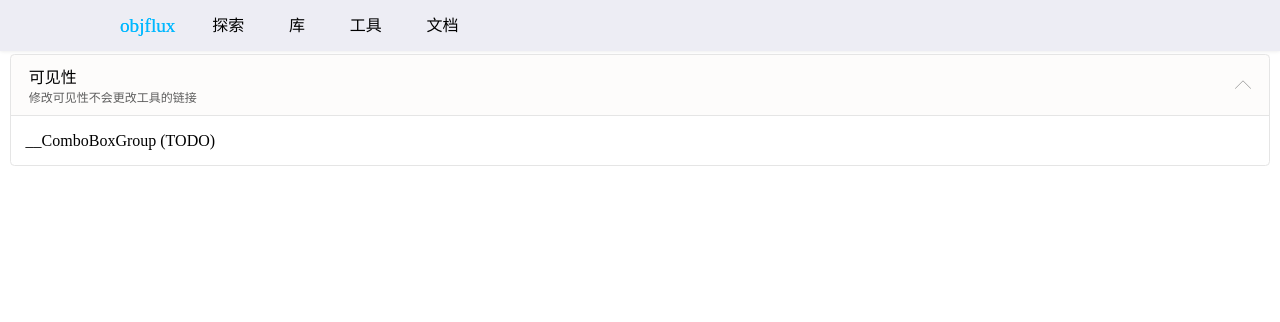
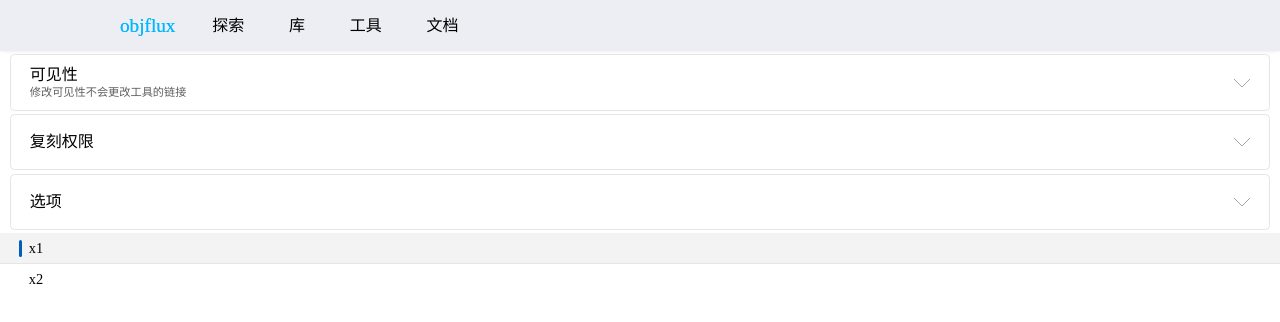
Before and after one commit to x6eull/objflux, a React (Vite) app: page / in a window 1280 px wide. Shown: the top 322 px of the page. Built offline with nearby package versions, Linux system fonts and the light colour scheme.

Commit message:
Add Folder and OptionGroup

```diff
--- a/package.json
+++ b/package.json
@@ -17,7 +17,7 @@
     "react-router-dom": "^6.11.0"
   },
   "devDependencies": {
-    "@types/react": "^18.0.28",
+    "@types/react": "^18.2.15",
     "@types/react-dom": "^18.0.11",
     "@typescript-eslint/eslint-plugin": "^5.57.1",
     "@typescript-eslint/parser": "^5.57.1",
--- a/src/Folder/Folder.scss
+++ b/src/Folder/Folder.scss
@@ -1,14 +1,26 @@
-.moption {
+.folder {
   display: flex;
   margin: .2rem .6rem;
   flex-direction: column;
   cursor: default;
-  user-select: none;
   position: relative;
+  padding: 1px;
+  // border: 1px solid transparent;
+  // border-radius: 4.5px;
+  overflow: hidden;
+
+  &.nested {
+    margin: 0;
+    padding: 0;
+
+    &::after {
+      display: none;
+    }
+  }
 
   &::after {
     content: ' ';
-    overflow: hidden;
+    color: transparent;
     display: block;
     position: absolute;
     top: 0;
@@ -19,14 +31,25 @@
     border: 1px solid #e5e5e5;
     border-radius: 4.5px;
     pointer-events: none;
+    z-index: 200;
   }
 
   .control-card {
     display: flex;
-    background-color: #fdfcfb;
+    user-select: none;
+    $control-card-vertical-padding: .75rem;
+    $margin-for-desc: .2rem;
+    $title-font-size: 1rem;
+    $desc-font-size: .7rem;
+    padding: $control-card-vertical-padding 1.2rem;
+    flex-direction: row;
+    justify-content: space-between;
+    min-height: $title-font-size+$margin-for-desc+$desc-font-size;
+    box-sizing: content-box;
+    z-index: 120;
 
     &:hover {
-      background-color: #f6f6f6;
+      background-color: #f9f9f9;
     }
 
     &:active {
@@ -41,22 +64,20 @@
       border-bottom: 1px solid #e5e5e5;
     }
 
-    padding: 0 1.2rem;
-    flex-direction: row;
-    justify-content: space-between;
-    height: 3.8rem;
-
     .text {
       display: flex;
       flex-direction: column;
       justify-content: center;
 
       .title {
-        font-size: 1em;
+        font-size: $title-font-size;
+        line-height: $title-font-size;
       }
 
       .desc {
-        font-size: 0.75em;
+        margin-top: $margin-for-desc;
+        font-size: $desc-font-size;
+        line-height: $desc-font-size;
         color: #5e5e5e;
       }
     }
@@ -75,12 +96,14 @@
 
   .content-card {
     display: flex;
+    flex-direction: column;
     height: 0;
     overflow: hidden;
     position: relative;
     top: -.3rem;
-    opacity: .6;
-    transition: all .15s ease-out;
+    opacity: .4;
+    transition: all .2s ease-out;
+    z-index: 110;
 
     &.expanded {
       opacity: 1;
--- a/src/Folder/Folder.tsx
+++ b/src/Folder/Folder.tsx
@@ -1,13 +1,15 @@
-import { useState } from 'react';
+import { useState, useContext } from 'react';
 import { FolderIcon } from './FolderIcon';
 import './Folder.scss';
+import { FolderLevelContext } from './FolderLevelContext';
 
 export function Folder
   ({ title = '选项', desc, children, initialExpanded = false, onChange }: { title?: string, desc?: string, children?: React.ReactNode, initialExpanded?: boolean, onChange?: (expanded: boolean) => void }) {
   const [expanded, setExpanded] = useState<boolean>(initialExpanded);
+  const level = useContext(FolderLevelContext);
   return (
-    <div className={'moption'}>
-      <div className={'control-card' + (expanded ? ' expanded' : '')} onClick={() => {
+    <div className={'folder' + (level > 0 ? ' nested' : '')}>
+      <div style={level > 0 ? { paddingLeft: `${(level + 1) * 1.2}rem` } : {}} className={'control-card' + (expanded ? ' expanded' : '')} onClick={() => {
         const e = !expanded;
         setExpanded(e);
         onChange?.(e);
@@ -19,7 +21,9 @@ export function Folder
         <div className={'icon' + (expanded ? ' expanded' : '')}><FolderIcon className='inner' /></div>
       </div>
       <div className={'content-card' + (expanded ? ' expanded' : '')}>
-        {children}
+        <FolderLevelContext.Provider value={level + 1}>
+          {children}
+        </FolderLevelContext.Provider>
       </div>
     </div>);
 }
--- /dev/null
+++ b/src/Folder/FolderLevelContext.ts
@@ -0,0 +1,3 @@
+import { createContext } from 'react';
+
+export const FolderLevelContext = createContext<number>(0);
--- a/src/Index/Index.tsx
+++ b/src/Index/Index.tsx
@@ -1,6 +1,16 @@
+import { useState } from 'react';
+
 import { Folder } from '../Folder/Folder';
+import { OptionGroup } from '../OptionGroup/OptionGroup';
 
 export function IndexElement() {
-  return (<><Folder initialExpanded title='可见性' desc='修改可见性不会更改工具的链接' >
-    <div style={{ margin: '1rem' }}>__ComboBoxGroup (TODO)</div></Folder></>);
+  const [i1, setI1] = useState(0);
+  const [i2, setI2] = useState(0);
+  const [i3, setI3] = useState(0);
+  return (<><Folder title='可见性' desc='修改可见性不会更改工具的链接' >
+    <OptionGroup current={i1} onChange={setI1} options={[{ title: '公开', desc: '任何人都可使用此工具' }, { title: '仅链接', desc: '此工具不显示在探索页或您的公开工具中，但通过链接仍可使用，用户也可以收藏' }, { title: '私有', desc: '仅您可使用此工具' }]} /></Folder><Folder title='复刻权限' >
+      <OptionGroup current={i2} onChange={setI2} options={[{ title: '所有人', desc: '所有登录用户均可复刻此工具' }, { title: '需要申请', desc: '用户可以申请复刻此工具' }, { title: '仅自己' }]} /></Folder>
+    <Folder> <Folder> <Folder> <Folder><OptionGroup current={i3} onChange={setI3} options={['x1', 'x2']} /></Folder></Folder> </Folder> </Folder>
+    <OptionGroup current={i3} onChange={setI3} options={['x1', 'x2']} />
+  </>);
 }
--- /dev/null
+++ b/src/OptionGroup/OptionGroup.scss
@@ -0,0 +1,69 @@
+.option-group {
+  display: flex;
+  flex-direction: column;
+  width: 100%;
+  list-style: none;
+  padding: 0;
+  margin: 0;
+
+  .option {
+    &:not(:first-child) {
+      border-top: 1px solid #e5e5e5;
+    }
+
+    display: flex;
+    flex-direction: row;
+    align-items: center;
+    padding: .4rem 2.4rem;
+
+    &:hover {
+      background-color: #f9f9f9;
+    }
+
+    &:active {
+      background-color: #fdfdfd;
+    }
+
+    &.selected {
+      background-color: #f3f3f3;
+
+      &:hover {
+        background-color: #f7f7f7;
+      }
+
+      .line-decoration {
+        transition: height .25s ease-out;
+        height: 1.1rem;
+      }
+    }
+
+    .line-decoration {
+      display: inline-block;
+      width: .2rem;
+      height: 0;
+      transition: height .1s ease-out;
+      border: 0 solid transparent;
+      border-radius: 99999px;
+      margin-right: .4rem;
+      background-color: #005fba;
+      overflow: hidden;
+      box-sizing: border-box;
+    }
+
+    .text {
+      display: flex;
+      flex-direction: column;
+      justify-content: center;
+
+      .title {
+        font-size: .9rem;
+      }
+
+      .desc {
+        color: #5e5e5e;
+        font-size: .6rem;
+      }
+    }
+
+  }
+}
--- /dev/null
+++ b/src/OptionGroup/OptionGroup.tsx
@@ -0,0 +1,19 @@
+import { useContext } from 'react';
+import { FolderLevelContext } from '../Folder/FolderLevelContext';
+import './OptionGroup.scss';
+
+export function OptionGroup({ options, current = 0, onChange }: { options: ({ title: string, desc?: string } | string)[], current?: number, onChange?: (i: number) => void }) {
+  const sel = options.map(s => typeof s === 'string' ? { title: s } : s);
+  const level = useContext(FolderLevelContext);
+  return (<ul className='option-group'>
+    {sel.map((s, i) => (<li style={{ paddingLeft: `${(level + 1) * 1.2}rem` }} className={'option' + (i === current ? ' selected' : '')} key={i} onClick={() => {
+      onChange?.(i);
+    }}>
+      <div className='line-decoration' />
+      <div className='text'>
+        <div className='title'>{s.title}</div>
+        {s.desc ? (<div className='desc'>{s.desc}</div>) : (<></>)}
+      </div>
+    </li>))}
+  </ul>);
+}
--- a/src/main.scss
+++ b/src/main.scss
@@ -22,6 +22,7 @@ body {
   &>.content {
     display: block;
     width: 100%;
+    overflow: hidden auto;
   }
 
 }
--- a/src/main.tsx
+++ b/src/main.tsx
@@ -11,5 +11,6 @@ const hostnameGuard = /^objflux.com|localhost$/;
 if (!hostnameGuard.test(location.hostname) && readConfig('disableHostnameGuard') !== '1')
   location.hostname = hostname;
 
-
+if (!(/^https?:\/\/(localhost|127\.0\.0\.1)/.test(location.href)))
+  throw new Error('Invalid href');
 ReactDOM.createRoot(document.getElementById('root') as HTMLElement).render(<App />);
--- a/vite.config.ts
+++ b/vite.config.ts
@@ -6,5 +6,9 @@ export default defineConfig({
   plugins: [react()],
   css: {
     devSourcemap: true
+  },
+  server: {
+    port: 5173,
+    strictPort: true
   }
 });
```
Also changed, not shown: 1 other file (tests, documents, lock files or other folders).
